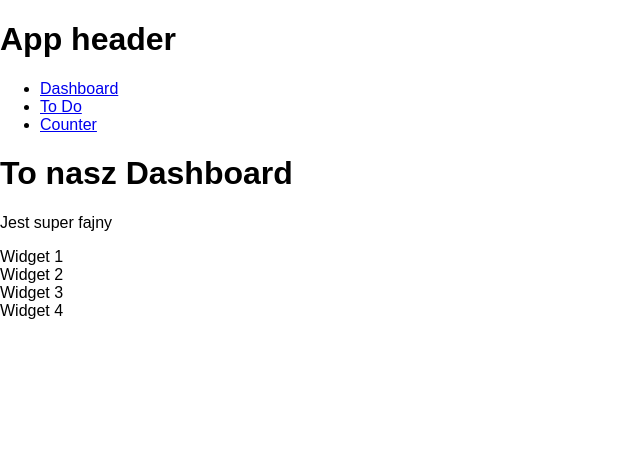
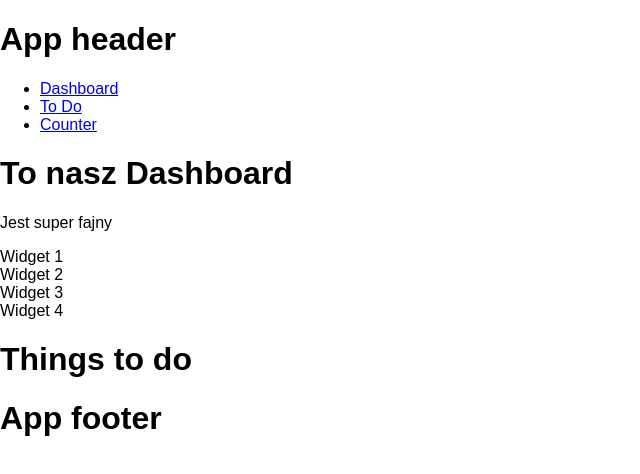
Before and after one commit to jakubfedyk/react_cw, a React (Create React App) app in the folder todo/: page /todo in a window 1280 px wide. Shown: the top 474 px of the page, without its empty margins (0-640 px from the left). Built offline with nearby package versions, Linux system fonts and the light colour scheme.

Commit message:
update my app

```diff
--- a/todo/src/App.js
+++ b/todo/src/App.js
@@ -2,6 +2,9 @@ import React, {Component} from 'react';
 import {BrowserRouter as Router, Route} from 'react-router-dom';
 import Dashboard from './components/Dashboard';
 import Header from './components/Header';
+import Todo from './components/Todo';
+import Counter from './components/Counter';
+import Footer from './components/Footer';
 import './App.css';
 
 
@@ -12,8 +15,9 @@ class App extends Component {
                 <div>
                     <Header/>
                     <Route path='/' component={Dashboard}/>
-                    <Route path='/todo' component={null}/>
-                    <Route path='/counter' component={null}/>
+                    <Route path='/todo' component={Todo}/>
+                    <Route path='/counter' component={Counter}/>
+                <Footer/>
                 </div>
             </Router>
         );
--- /dev/null
+++ b/todo/src/components/Counter.js
@@ -0,0 +1,11 @@
+import React, { Component } from 'react';
+
+class Counter extends Component {
+    render() {
+        return <div>
+            <h1>Counter</h1>
+        </div>
+    }
+}
+
+export default Counter;
--- /dev/null
+++ b/todo/src/components/Footer.js
@@ -0,0 +1,11 @@
+import React, { Component } from 'react';
+
+class Footer extends Component {
+    render() {
+        return <div>
+            <h1>App footer</h1>
+        </div>
+    }
+}
+
+export default Footer;
--- /dev/null
+++ b/todo/src/components/Todo.js
@@ -0,0 +1,11 @@
+import React, { Component } from 'react';
+
+class Todo extends Component {
+    render() {
+        return <div>
+            <h1>Things to do</h1>
+        </div>
+    }
+}
+
+export default Todo;
```
